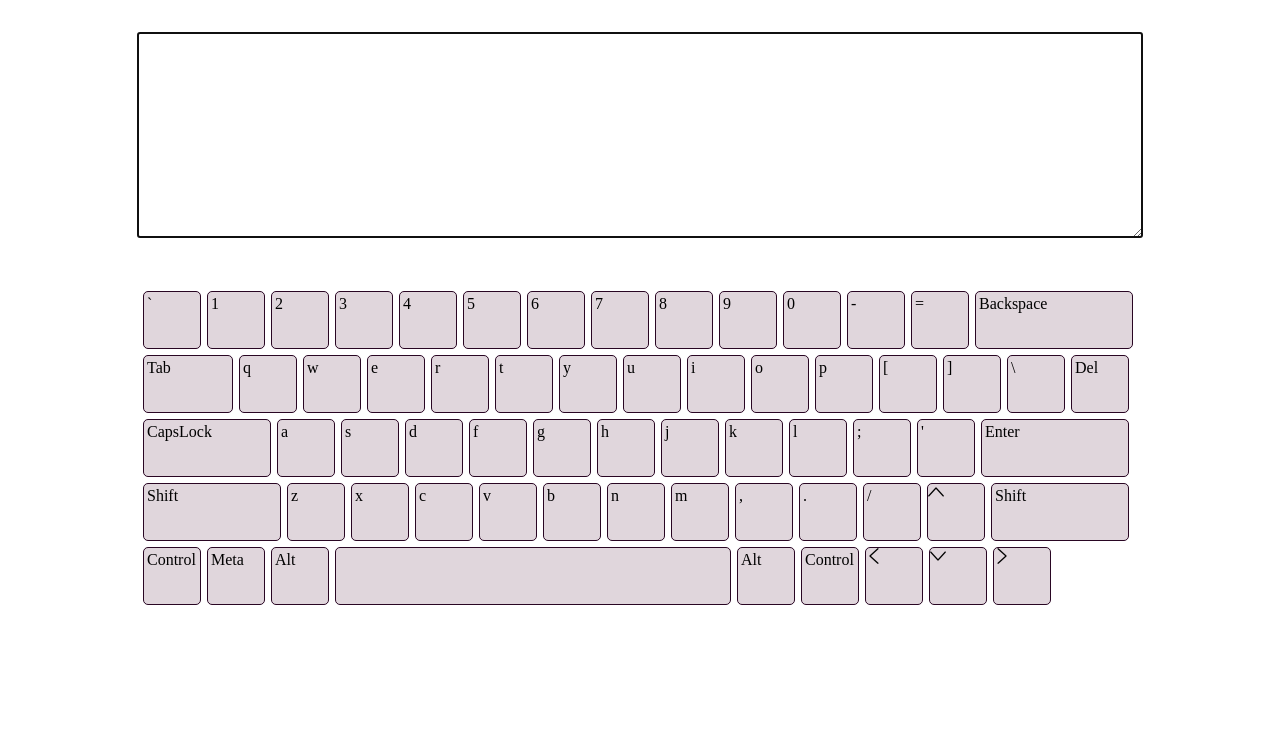
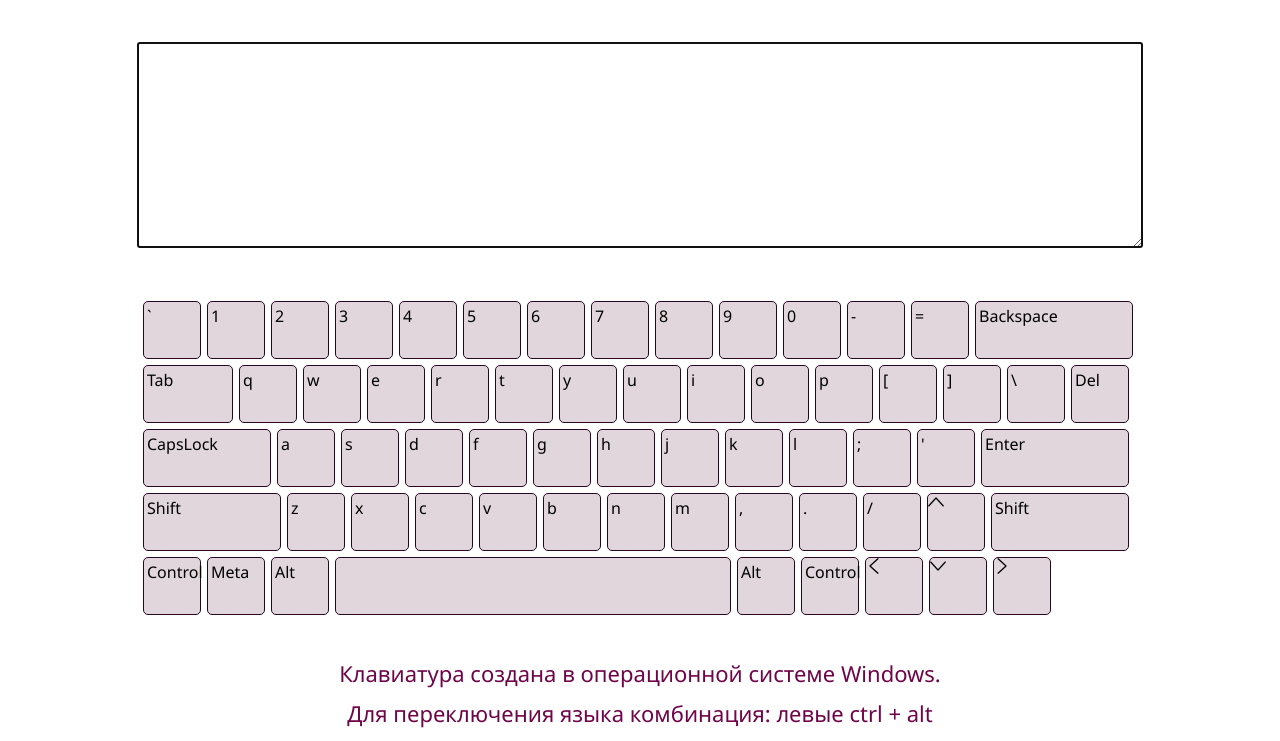
Before and after one commit to PolinaPolina94/virtual-keyboard, a plain HTML site: page index.html in a window 1280 px wide. Shown: the part 148-889 px from the top of the page. Before the commit the page ends 800 px from the top, so only its background shows below. Drawn offline with Linux system fonts and the light colour scheme.

Commit message:
feat: add description

```diff
--- a/app.js
+++ b/app.js
@@ -48,6 +48,12 @@ textArea.focus();
 let keyboardBlock = document.createElement('div');
 keyboardBlock.className = "keyboard";
 document.body.append(keyboardBlock);
+
+let description = document.createElement('div');
+description.className = "description";
+description.innerHTML = "Клавиатура создана в операционной системе Windows." + '<br>' +
+                         "Для переключения языка комбинация: левыe ctrl + alt"
+document.body.append(description);
 
 // Создаем клавишу
 let key = document.createElement('div');
--- a/style.css
+++ b/style.css
@@ -10,6 +10,8 @@
   text-align: center;
   color: rgb(41, 6, 35);
   font-size: 50px;
+  font-family:'Segoe UI', Tahoma, Geneva, Verdana, sans-serif
+
 }
 
 .keyboard {
@@ -19,6 +21,8 @@
     margin-top: 45px;
     display: block;
     padding: 5px;
+    font-family:'Segoe UI', Tahoma, Geneva, Verdana, sans-serif
+
 }
 
 .key {
@@ -41,6 +45,18 @@
 .key:active {
   background-color: rgb(125, 20, 108);
   transition: 0.2s;
+}
+
+
+.description {
+  max-width: 1000px;
+  margin: auto;
+  font-family:'Segoe UI', Tahoma, Geneva, Verdana, sans-serif;
+  font-size: 22px;
+  font-weight: 500;
+  text-align: center;
+line-height: 40px;
+color: rgb(111, 5, 72);
 }
 
 .clear {
```
